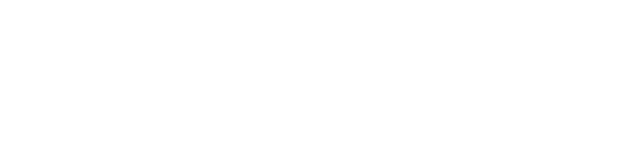
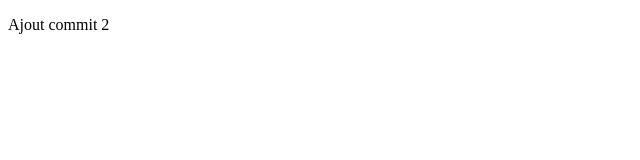
Before and after one commit to Tokiniri/TpGithub, a plain HTML site: page index.html in a window 1280 px wide. Shown: the whole page, without its empty margins (0-640 px from the left). Drawn offline with Linux system fonts and the light colour scheme.

Commit message:
commit 2

```diff
--- a/index.html
+++ b/index.html
@@ -6,6 +6,6 @@
     <title>TP GITHUB</title>
 </head>
 <body>
-
+    <p>Ajout commit 2</p>
 </body>
 </html>
```
